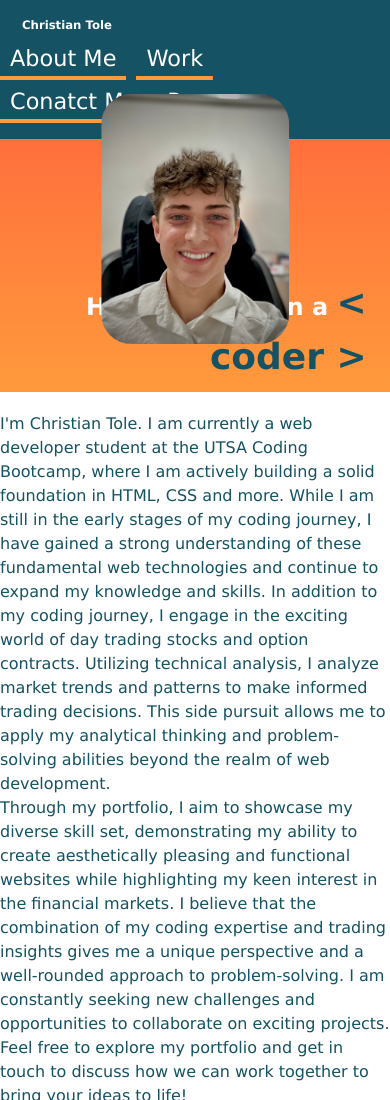
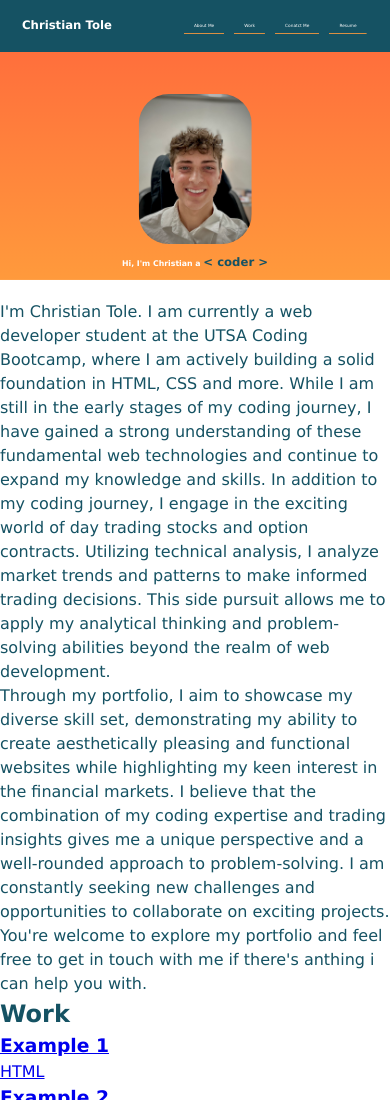
Before and after one commit to cttole/My-Portfolio, a plain HTML site: page index.html in a window 390 px wide. Shown: the top 1100 px of the page. Drawn offline with Linux system fonts and the light colour scheme.

Commit message:
added media queries

```diff
--- a/assets/style.css
+++ b/assets/style.css
@@ -63,7 +63,8 @@ background-repeat: no-repeat;
 background-size: 100% 0.2em;
 background-position: bottom ;
 transition: all 0.12s ease-in;
-font-size: 1.4rem;
+font-size: 1.1vw;
+
 }
 nav a:hover {
 background-size: 100% 100%;
@@ -92,6 +93,10 @@ text-align: right;
 
 
 }
+.main-banner div h2 {
+flex: 0 0 90%;
+font-size: 2vw;
+}
 .main-banner h2 span {
 font-size:150%;
 color:var(--one);
@@ -103,14 +108,36 @@ position: absolute;
 top: 26%;
 left: 50%;
 transform: translate(-50%, -50%);
-max-block-size: 250px;
+max-block-size: 13vw;
+min-block-size: 150px;
 block-size: auto;
 border-radius: 30px;
 display: flex;
 justify-content: center;
 align-items: center;
-text-align: center;
-
-
 
 }
+
+@media screen and (max-width: 550px) {
+    .main-banner .banner .portrait {
+      justify-content: center;
+      text-align: center;
+      margin-top: -50px;
+
+      }
+    }
+
+@media screen and (max-width: 810px) {
+.main-banner .banner .portrait {
+justify-content: center;
+text-align: center;
+margin-top: -50px;
+           }
+ }
+
+ @media screen and (max-width: 800px) {
+.main-banner {
+justify-content: center;
+min-height: 27vh;
+}
+ }
--- a/index.html
+++ b/index.html
@@ -18,9 +18,13 @@
     </header>
 
     <section class="main-banner">
-        <div class="banner">
-            <img src="./assets/images/IMG_0227.jpeg" alt="portrait" class="portrait">
-        </div>
+      <div class="banner">
+        <img
+          src="./assets/images/IMG_0227.jpeg"
+          alt="portrait"
+          class="portrait"
+        />
+      </div>
       <div>
         <h2>Hi, I'm Christian a <span> < coder > </span></h2>
       </div>
@@ -50,8 +54,8 @@
             expertise and trading insights gives me a unique perspective and a
             well-rounded approach to problem-solving. I am constantly seeking
             new challenges and opportunities to collaborate on exciting
-            projects. Feel free to explore my portfolio and get in touch to
-            discuss how we can work together to bring your ideas to life!
+            projects. You're welcome to explore my portfolio and feel free to get in
+            touch with me if there's anthing i can help you with.
           </p>
         </div>
       </section>
@@ -101,7 +105,9 @@
         <div>
           <address>
             <a href="tel:2106203134">(210)-620-3134</a>
-            <a href="mailto:christian.tole03@gmail.com">Christian.tole03@gmail.com</a>
+            <a href="mailto:christian.tole03@gmail.com"
+              >Christian.tole03@gmail.com</a
+            >
             <a href="https://github.com/cttole">GitHub</a>
             <a href="https://www.instagram.com/cttole_21/">Instagram</a>
           </address>
```
